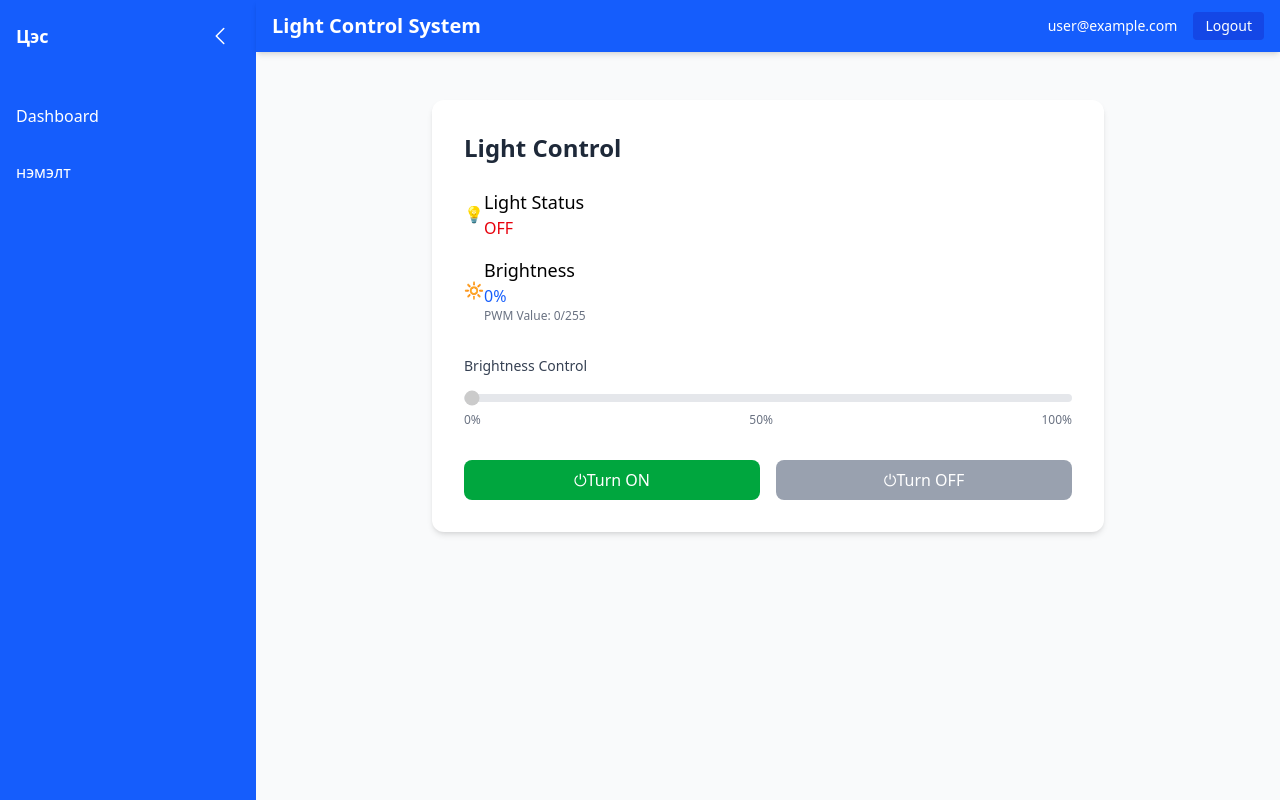
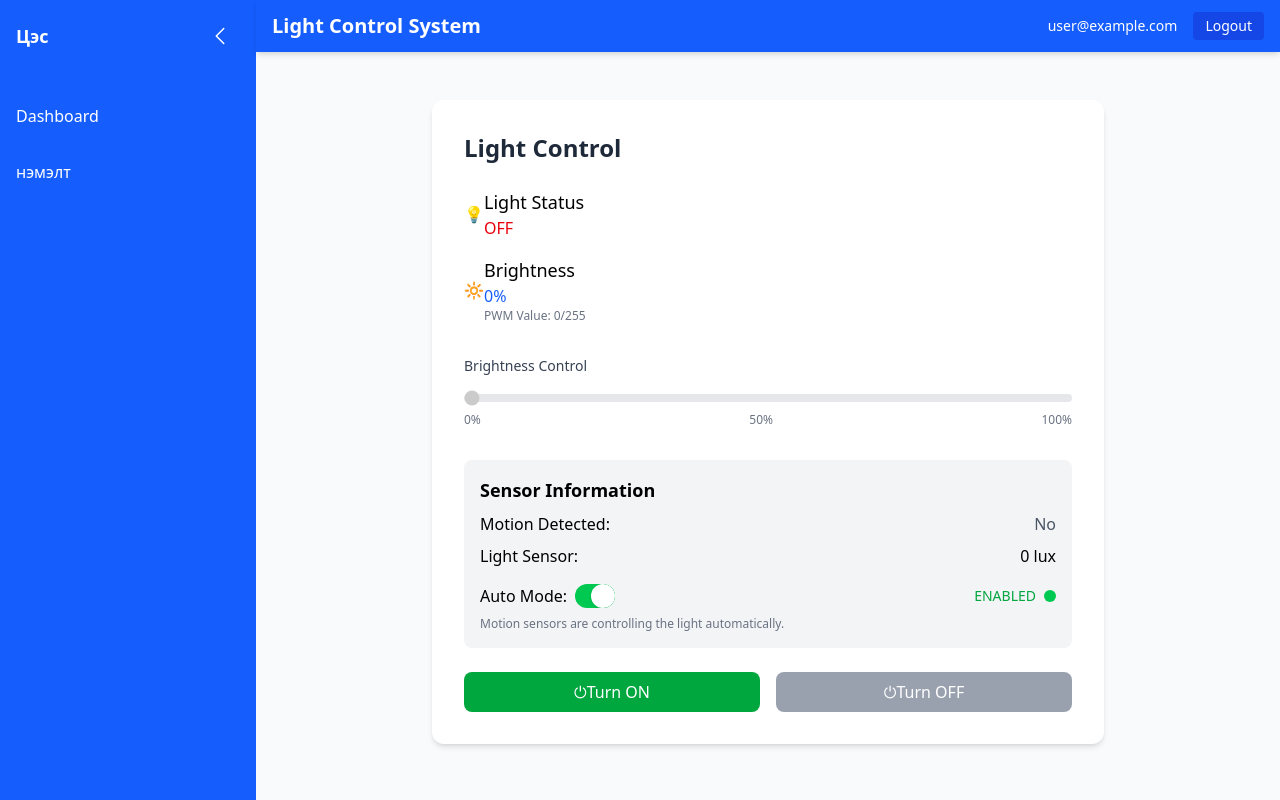
Before and after one commit to AnarBattsengel0420/LightSystem, a React (Vite) app: page /dashboard in a window 1280 px wide. Built offline with nearby package versions, Linux system fonts and the light colour scheme; no server answers; the database is empty; sample sign-in values are in the browser's storage.

Commit message:
yronhii barg boltsn

```diff
--- a/src/components/Dashboard.jsx
+++ b/src/components/Dashboard.jsx
@@ -1,15 +1,20 @@
-import React, { useState, useEffect } from "react";
-import { ref, set, onValue } from "firebase/database";
+import { onValue, ref, set, update } from "firebase/database";
+import { useCallback, useEffect, useState } from "react";
+import { useAuth } from "../contexts/AuthContext";
 import { db } from "../firebase";
-// Remove these imports temporarily if they cause issues
-// import { FaLightbulb, FaPowerOff } from "react-icons/fa";
-// import { MdBrightness6 } from "react-icons/md";
-import { useAuth } from "../contexts/AuthContext";
 
-// Replace icons with plain text if needed
+// Simple icon components
 const FaLightbulb = () => <span>💡</span>;
 const FaPowerOff = () => <span>⏻</span>;
 const MdBrightness6 = () => <span>🔆</span>;
+
+// Helper function for consistent error handling
+const createErrorHandler = (setError, setIsLoading) => {
+  return (operation, error) => {
+    setError(`Failed to ${operation}: ${error.message}`);
+    setIsLoading(false);
+  };
+};
 
 const Dashboard = () => {
   const { currentUser } = useAuth();
@@ -19,12 +24,16 @@ const Dashboard = () => {
     brightness: 0,
     pwm: 0,
     lightSensor: 0,
+    motionSensor: 0,
+    autoMode: 1,
   });
   const [localBrightness, setLocalBrightness] = useState(0);
   const [isLoading, setIsLoading] = useState(false);
   const [error, setError] = useState(null);
   const [lastUpdated, setLastUpdated] = useState(null);
-  const [debouncedUpdateTimeout, setDebouncedUpdateTimeout] = useState(null);
+  const [sliderDragging, setSliderDragging] = useState(false);
+
+  const handleError = createErrorHandler(setError, setIsLoading);
 
   // Read state from Firebase
   useEffect(() => {
@@ -40,68 +49,68 @@ const Dashboard = () => {
             brightness: data.brightness || 0,
             pwm: data.pwm || 0,
             lightSensor: data.lightSensor || 0,
+            motionSensor: data.motionSensor || 0,
+            // IMPORTANT: Check both fields for auto mode
+            autoMode:
+              data.autoModeState !== undefined
+                ? data.autoModeState
+                : data.autoMode || 0,
           });
           setLastUpdated(new Date());
-        } else {
-          setSensorState({
-            time: 0,
-            product1: 0,
-            brightness: 0,
-            pwm: 0,
-            lightSensor: 0,
-          });
         }
         setError(null);
       },
       (error) => {
-        setError("Failed to fetch sensor data: " + error.message);
+        handleError("fetch sensor data", error);
       }
     );
     return () => unsubscribe();
-  }, []);
+  }, [handleError]);
 
   // Synchronize local state with Firebase state
   useEffect(() => {
-    setLocalBrightness(sensorState.brightness);
-  }, [sensorState.brightness]);
+    // Only update local state from Firebase if user is not actively dragging
+    if (!sliderDragging) {
+      setLocalBrightness(sensorState.brightness);
+    }
+  }, [sensorState.brightness, sliderDragging]);
 
-  // Handle brightness change
+  // Handle brightness change with immediate local update and delayed Firebase update
   const handleBrightnessChange = (e) => {
     const brightnessValue = parseInt(e.target.value);
 
-    // Update local state immediately for responsive UI
+    // Only update local state, don't send to Firebase
     setLocalBrightness(brightnessValue);
+  };
 
-    // Clear any existing timeout
-    if (debouncedUpdateTimeout) {
-      clearTimeout(debouncedUpdateTimeout);
-    }
-
-    // Set a new timeout to update Firebase after dragging stops
-    const timeoutId = setTimeout(async () => {
-      const pwmValue = Math.round((brightnessValue / 100) * 255);
+  // First, wrap handleSliderRelease in useCallback to avoid recreation on every render
+  const handleSliderRelease = useCallback(async () => {
+    // Only update if the value has changed
+    if (localBrightness !== sensorState.brightness) {
+      // Update both values in a single atomic operation
+      const updates = {};
+      updates["/Sensor/brightness"] = localBrightness;
+      updates["/Sensor/pwm"] = Math.round((localBrightness / 100) * 255);
 
       setIsLoading(true);
       setError(null);
       try {
-        await set(ref(db, "Sensor/"), {
-          ...sensorState,
-          brightness: brightnessValue,
-          pwm: pwmValue,
-        });
+        await update(ref(db), updates);
+        console.log(`Brightness updated to ${localBrightness}% on release`);
       } catch (error) {
-        setError("Failed to update brightness: " + error.message);
+        handleError("update brightness", error);
       } finally {
         setIsLoading(false);
       }
-    }, 300); // 300ms delay
+    }
 
-    setDebouncedUpdateTimeout(timeoutId);
-  };
+    // Reset slider dragging state
+    setSliderDragging(false);
+  }, [localBrightness, sensorState.brightness, handleError]);
 
   // Handle turning device ON
   const handleTurnOn = async () => {
-    const currentBrightness = sensorState.brightness || 50; // Default to 50% if brightness is 0
+    const currentBrightness = sensorState.brightness || 50;
     const pwmValue = Math.round((currentBrightness / 100) * 255);
 
     setIsLoading(true);
@@ -115,7 +124,7 @@ const Dashboard = () => {
         pwm: pwmValue,
       });
     } catch (error) {
-      setError("Failed to turn on device: " + error.message);
+      handleError("turn on device", error);
     } finally {
       setIsLoading(false);
     }
@@ -130,15 +139,95 @@ const Dashboard = () => {
         ...sensorState,
         time: 0,
         product1: 0,
-        brightness: 0, // Set brightness to 0
-        pwm: 0, // Set PWM to 0
+        brightness: 0,
+        pwm: 0,
       });
     } catch (error) {
-      setError("Failed to turn off device: " + error.message);
+      handleError("turn off device", error);
     } finally {
       setIsLoading(false);
     }
   };
+
+  // Handle auto mode toggle
+  const handleAutoModeToggle = async () => {
+    // Optimistically update UI state immediately with loading indicator
+    setIsLoading(true);
+
+    try {
+      // First, get the current auto mode value to confirm
+      const newAutoModeValue = sensorState.autoMode === 1 ? 0 : 1;
+
+      // Create a complete update with timestamp
+      const updates = {};
+      updates["/Sensor/autoMode"] = newAutoModeValue;
+      updates["/Sensor/lastAutoModeChange"] = Date.now();
+
+      // Update Firebase
+      await update(ref(db), updates);
+      console.log(
+        `Auto mode toggle initiated: ${
+          sensorState.autoMode === 1 ? "ON→OFF" : "OFF→ON"
+        }`
+      );
+
+      // IMPORTANT: Add a small delay to allow ESP32 to process the change
+      await new Promise((resolve) => setTimeout(resolve, 1500));
+
+      // Now update local state (after delay)
+      setSensorState((prev) => ({
+        ...prev,
+        autoMode: newAutoModeValue,
+      }));
+
+      console.log(`Auto mode toggle completed after delay`);
+    } catch (error) {
+      handleError("toggle auto mode", error);
+    } finally {
+      setIsLoading(false);
+    }
+  };
+
+  useEffect(() => {
+    const handleMouseUpGlobal = () => {
+      if (sliderDragging) {
+        handleSliderRelease();
+      }
+    };
+
+    window.addEventListener("mouseup", handleMouseUpGlobal);
+    return () => window.removeEventListener("mouseup", handleMouseUpGlobal);
+  }, [sliderDragging, handleSliderRelease]);
+
+  // Debug effect for auto mode changes
+  useEffect(() => {
+    console.log(
+      `Auto mode changed to: ${sensorState.autoMode === 1 ? "ON" : "OFF"}`
+    );
+
+    // This can help check if the ESP32 is receiving the changes
+    const logChanges = async () => {
+      try {
+        // Write a debug entry to Firebase when auto mode changes
+        await set(ref(db, "Debug/lastAutoModeChange"), {
+          timestamp: new Date().toISOString(),
+          value: sensorState.autoMode,
+          client: "dashboard",
+        });
+      } catch (error) {
+        console.error("Failed to log debug data", error);
+      }
+    };
+
+    logChanges();
+  }, [sensorState.autoMode]);
+
+  // Log current user info (for debugging or future use)
+  useEffect(() => {
+    if (currentUser) {
+      console.log("User is logged in:", currentUser.email);
+    }
+  }, [currentUser]);
 
   return (
     <div className="max-w-md mx-auto bg-white rounded-xl shadow-md overflow-hidden md:max-w-2xl mt-8">
@@ -218,8 +307,28 @@ const Dashboard = () => {
             max="100"
             value={localBrightness}
             onChange={handleBrightnessChange}
-            className="w-full h-2 bg-gray-200 rounded-lg appearance-none cursor-pointer accent-blue-500"
-            disabled={sensorState.product1 === 0 || isLoading}
+            onMouseDown={() => setSliderDragging(true)}
+            onMouseUp={handleSliderRelease}
+            onTouchStart={() => setSliderDragging(true)}
+            onTouchEnd={handleSliderRelease}
+            onMouseMove={(e) => {
+              if (e.buttons === 1) {
+                // Left mouse button is pressed
+                handleBrightnessChange(e);
+              }
+            }}
+            onTouchMove={handleBrightnessChange}
+            className="w-full h-3 bg-gray-200 rounded-lg appearance-none cursor-pointer"
+            style={{
+              // Enhanced styling for better thumb movement
+              background: `linear-gradient(to right, #3b82f6 0%, #3b82f6 ${localBrightness}%, #e5e7eb ${localBrightness}%, #e5e7eb 100%)`,
+              height: "8px",
+              outline: "none",
+              WebkitAppearance: "none",
+            }}
+            disabled={
+              sensorState.product1 === 0 || (isLoading && !sliderDragging)
+            }
           />
           <div className="flex justify-between text-xs text-gray-500 mt-1">
             <span>0%</span>
@@ -228,7 +337,96 @@ const Dashboard = () => {
           </div>
         </div>
 
-        <div className="flex gap-4">
+        <div className="mt-4 p-4 bg-gray-100 rounded-lg">
+          <h3 className="text-lg font-semibold mb-2">Sensor Information</h3>
+
+          <div className="flex justify-between mb-2">
+            <span>Motion Detected:</span>
+            <span
+              className={`font-medium ${
+                sensorState.motionSensor === 1
+                  ? "text-green-600"
+                  : "text-gray-600"
+              }`}
+            >
+              {sensorState.motionSensor === 1 ? "Yes" : "No"}
+            </span>
+          </div>
+
+          <div className="flex justify-between mb-2">
+            <span>Light Sensor:</span>
+            <span className="font-medium">{sensorState.lightSensor} lux</span>
+          </div>
+
+          <div className="flex justify-between items-center mt-4">
+            <div className="flex items-center">
+              <span>Auto Mode:</span>
+              <div className="relative inline-block w-10 ml-2 align-middle select-none">
+                <input
+                  type="checkbox"
+                  name="autoMode"
+                  id="autoMode"
+                  checked={sensorState.autoMode === 1}
+                  onChange={handleAutoModeToggle}
+                  disabled={isLoading}
+                  className="sr-only"
+                />
+                <label
+                  htmlFor="autoMode"
+                  className={`block overflow-hidden h-6 rounded-full cursor-pointer transition-colors duration-200 ease-in ${
+                    isLoading ? "opacity-50 cursor-not-allowed" : ""
+                  } ${
+                    sensorState.autoMode === 1 ? "bg-green-500" : "bg-red-500"
+                  }`}
+                >
+                  {isLoading && (
+                    <div className="absolute inset-0 flex items-center justify-center bg-black bg-opacity-30 z-10">
+                      <div className="w-3 h-3 border-2 border-white rounded-full animate-spin"></div>
+                    </div>
+                  )}
+                  <span
+                    className={`block h-6 w-6 rounded-full bg-white shadow transform transition-transform duration-200 ease-in ${
+                      sensorState.autoMode === 1
+                        ? "translate-x-4"
+                        : "translate-x-0"
+                    }`}
+                  ></span>
+                </label>
+              </div>
+            </div>
+
+            <div className="flex items-center">
+              <span
+                className={`text-sm font-medium ${
+                  sensorState.autoMode === 1 ? "text-green-600" : "text-red-600"
+                }`}
+              >
+                {isLoading
+                  ? "UPDATING..."
+                  : sensorState.autoMode === 1
+                  ? "ENABLED"
+                  : "DISABLED"}
+              </span>
+              <div
+                className={`ml-2 w-3 h-3 rounded-full ${
+                  isLoading
+                    ? "bg-yellow-500 animate-pulse"
+                    : sensorState.autoMode === 1
+                    ? "bg-green-500"
+                    : "bg-red-500"
+                }`}
+              ></div>
+            </div>
+          </div>
+
+          <p className="text-xs text-gray-500 mt-2">
+            {sensorState.autoMode === 1
+              ? "Motion sensors are controlling the light automatically."
+              : "Manual control mode is active. Sensors are ignored."}
+          </p>
+        </div>
+
+        <div className="flex gap-4 mt-6">
           <button
             onClick={handleTurnOn}
             className="flex-1 px-4 py-2 bg-green-600 text-white rounded-lg hover:bg-green-700
--- a/src/components/Navbar.jsx
+++ b/src/components/Navbar.jsx
@@ -16,7 +16,7 @@ const Navbar = () => {
   }
 
   return (
-    <nav className="bg-blue-600 text-white shadow-md">
+    <nav className="bg-blue-600 text-white sticky top-0 left-0 w-full shadow-md">
       <div className="container mx-auto px-4 py-3 flex justify-between items-center">
         <Link to="/" className="text-xl font-bold">
           Light Control System
--- a/src/components/Sidebar.jsx
+++ b/src/components/Sidebar.jsx
@@ -11,7 +11,7 @@ const Sidebar = () => {
 
   return (
     <div
-      className={`bg-blue-600 text-white h-screen transition-all duration-300 ${
+      className={`bg-blue-600 text-white h-screen sticky top-0 left-0 transition-all duration-300 ${
         isOpen ? "w-64" : "w-16"
       }`}
     >
```
Also changed, not shown: src/App.css (+36 -0 lines).
